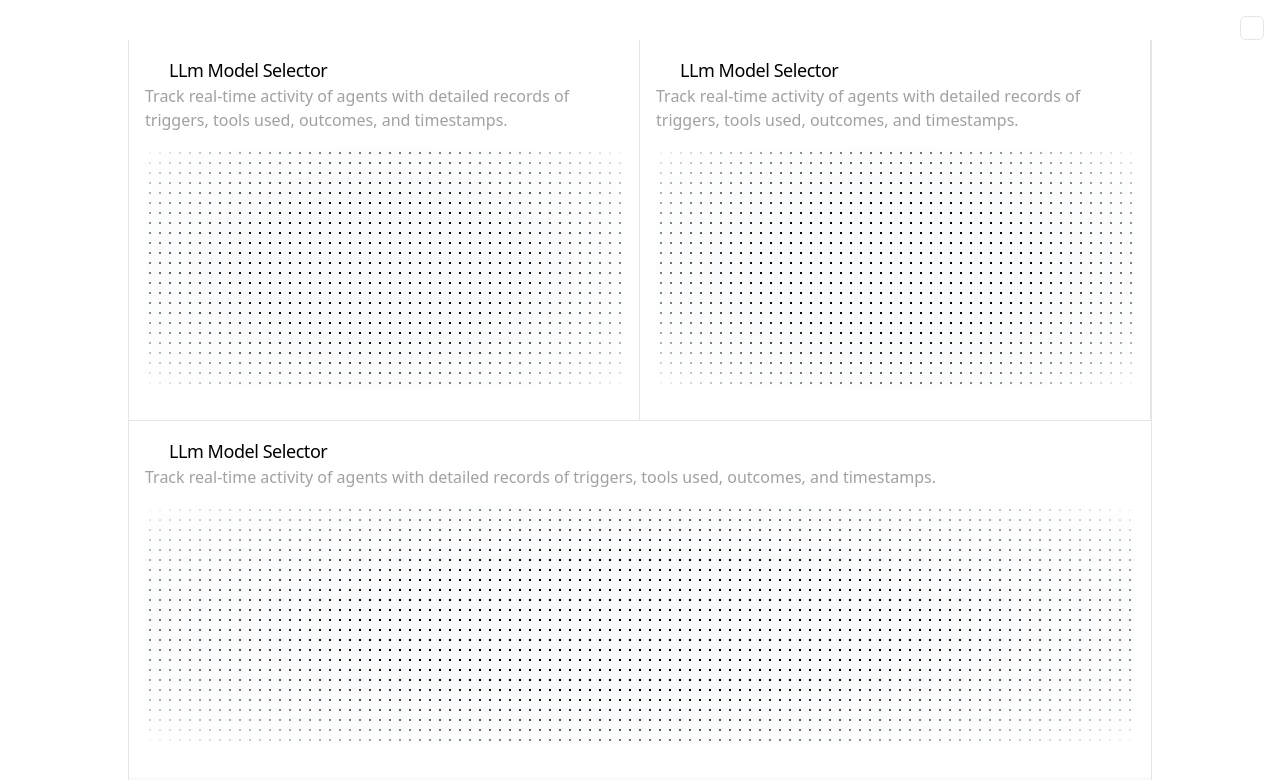
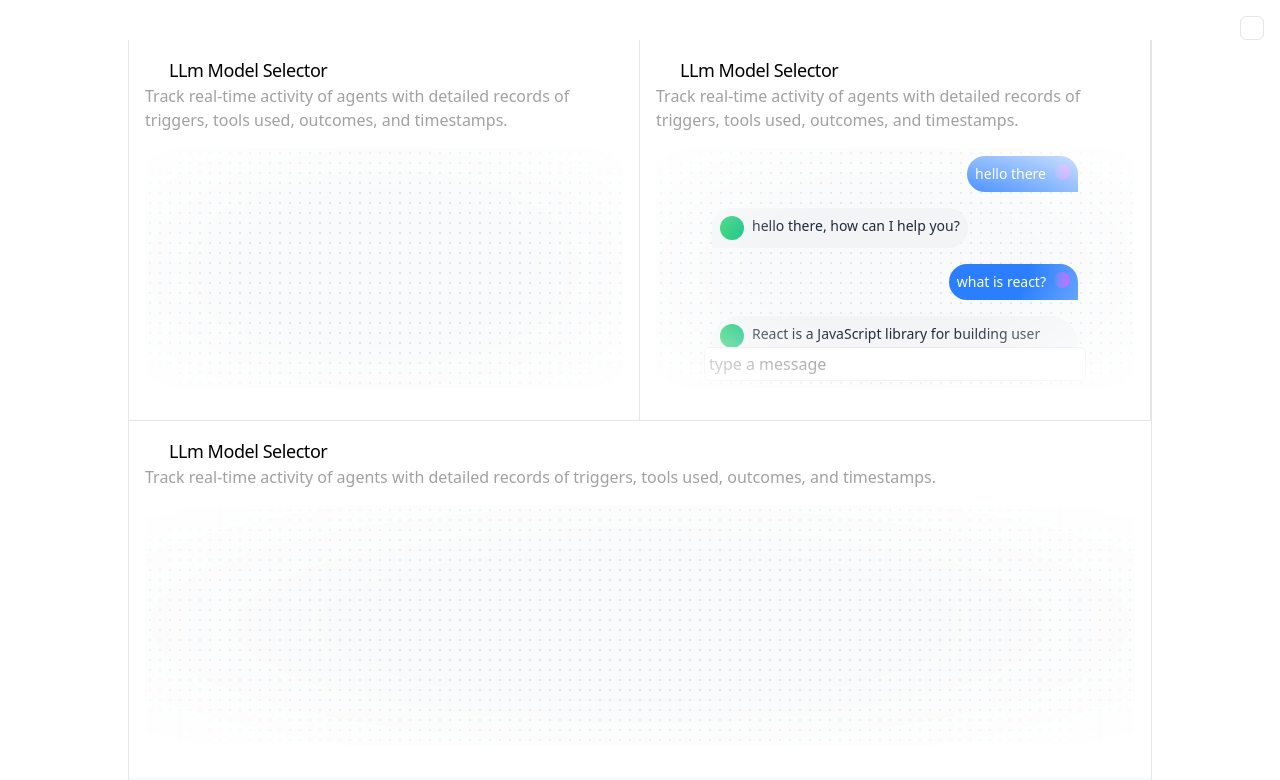
Before and after one commit to venky916/manu_tailwind, a Next.js app: page / in a window 1280 px wide. Shown: the top 780 px of the page. Built offline with nearby package versions, Linux system fonts and the light colour scheme; some icons are missing.

Commit message:
feat: implement MainSkeleton component for chat interface bento grid completed

```diff
--- a/src/components/grid.tsx
+++ b/src/components/grid.tsx
@@ -9,6 +9,78 @@ import { BrainIcon } from "./icons";
 // h-[40px] w-[40px] [background-color:green] bg-gray-200 shadow-[0px_4px_8px_12px_rgba(0,0,0,0.1)]
 // shadow-[0px_4px_8px_12px_var(--color-red-500)]
 // [box-shadow:0_2px_4px_8px_rgba(0,0,0,0.1)]
+
+const MainSkeleton = () => {
+  const chats = [
+    {
+      role: "user",
+      text: "hello there",
+    },
+    {
+      role: "assistant",
+      text: "hello there, how can I help you?",
+    },
+    {
+      role: "user",
+      text: "what is react?",
+    },
+    {
+      role: "assistant",
+      text: "React is a JavaScript library for building user interfaces.",
+    },
+    {
+      role: "user",
+      text: "oh nice, can I use it with TypeScript?",
+    },
+    {
+      role: "assistant",
+      text: "Yes, React works very well with TypeScript for type safety and better tooling.",
+    },
+    {
+      role: "user",
+      text: "thanks for the info!",
+    },
+    {
+      role: "assistant",
+      text: "You're welcome! Do you want me to share some resources?",
+    },
+  ];
+
+  const UserMessage = ({ text }: { text: string }) => {
+    return (
+      <div className="ml-auto flex w-fit items-start justify-end gap-2 rounded-t-full rounded-br-lg rounded-bl-full bg-blue-500 p-2">
+        <p className="text-sm text-white">{text}</p>
+        <div className="size-4 rounded-full bg-gradient-to-r from-blue-500 to-purple-500" />
+      </div>
+    );
+  };
+
+  const AIMessage = ({ text }: { text: string }) => {
+    return (
+      <div className="mr-auto flex w-fit items-start justify-start gap-2 rounded-t-full rounded-br-full rounded-bl-lg bg-gray-100 p-2">
+        <div className="size-6 shrink-0 rounded-full bg-gradient-to-r from-green-500 to-emerald-500" />
+        <p className="text-sm text-gray-800">{text}</p>
+      </div>
+    );
+  };
+
+  return (
+    <div className="relative z-20 flex h-full w-full flex-col gap-4 px-12">
+      <input
+        type="text"
+        className="absolute inset-x-0 -bottom-px mx-auto w-[calc(100%-5rem)] rounded-md border border-neutral-200 bg-white p-1"
+        placeholder="type a message"
+      />
+      {chats.map((chat, index) => {
+        if (chat.role === "user") {
+          return <UserMessage key={index} text={chat.text} />;
+        } else {
+          return <AIMessage key={index} text={chat.text} />;
+        }
+      })}
+    </div>
+  );
+};
 
 export const Grid = () => {
   return (
@@ -37,7 +109,7 @@ export const Grid = () => {
             triggers, tools used, outcomes, and timestamps.
           </CardDescription>
           <CardSkeleton>
-            <div className="h-full w-full"></div>
+            <MainSkeleton />
           </CardSkeleton>
         </Card>
         <Card className="lg:col-span-2">
@@ -74,8 +146,11 @@ const CardSkeleton = ({
 
       className={cn(
         "my-4 h-60 w-full overflow-hidden rounded-md bg-gray-50 p-2",
-        "[background-image:radial-gradient(black_1px,_transparent_1px)] [background-size:10px_10px]",
-        // "bg-[radial-gradient(var(--color-neutral-200)_1px,_transparent_1px)] bg-[size:10px_10px]",
+        // Dot Pattern
+        // "[background-image:radial-gradient(black_1px,_transparent_1px)] [background-size:10px_10px]",
+        "bg-[radial-gradient(var(--color-neutral-200)_1px,_transparent_1px)] bg-[size:10px_10px]",
+
+        // mask effect
         // "[mask-image:radial-gradient(circle_at_center,white,transparent)]",
         "mask-radial-from-40%",
         className,
```
